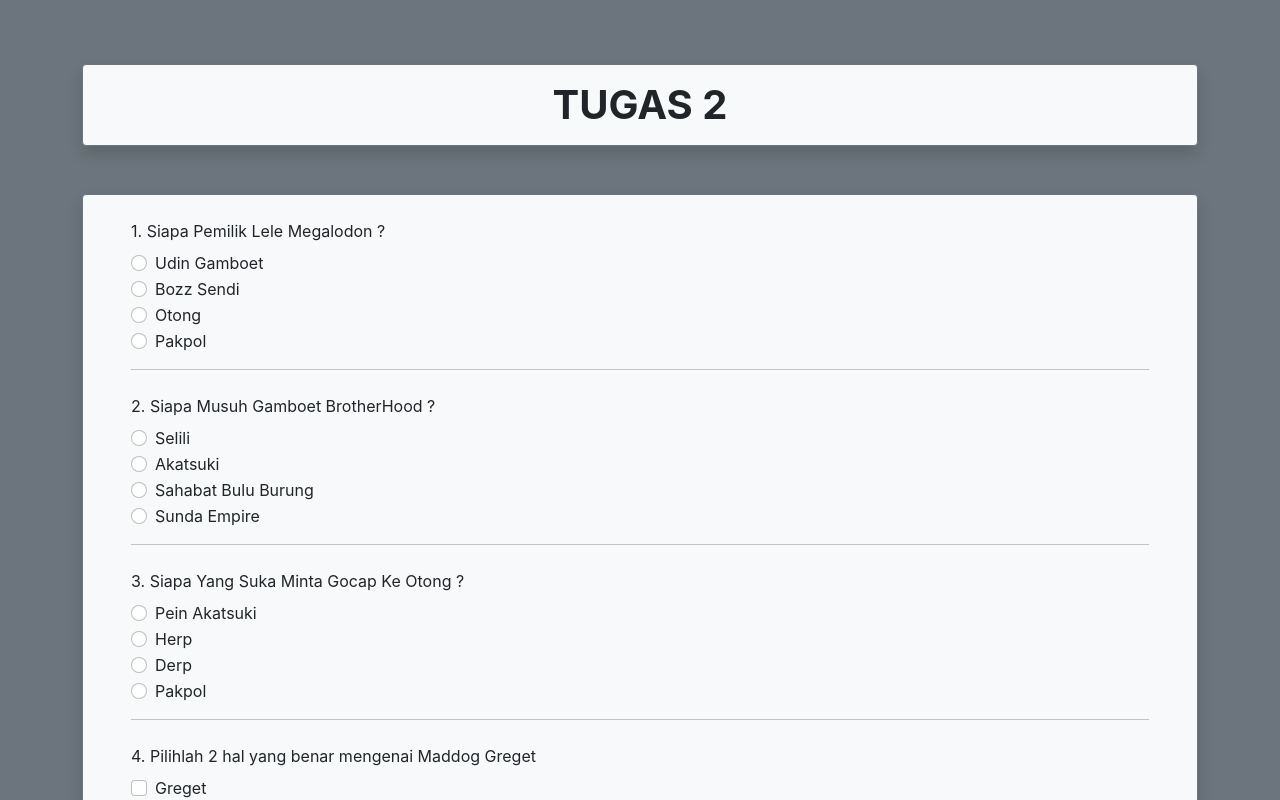
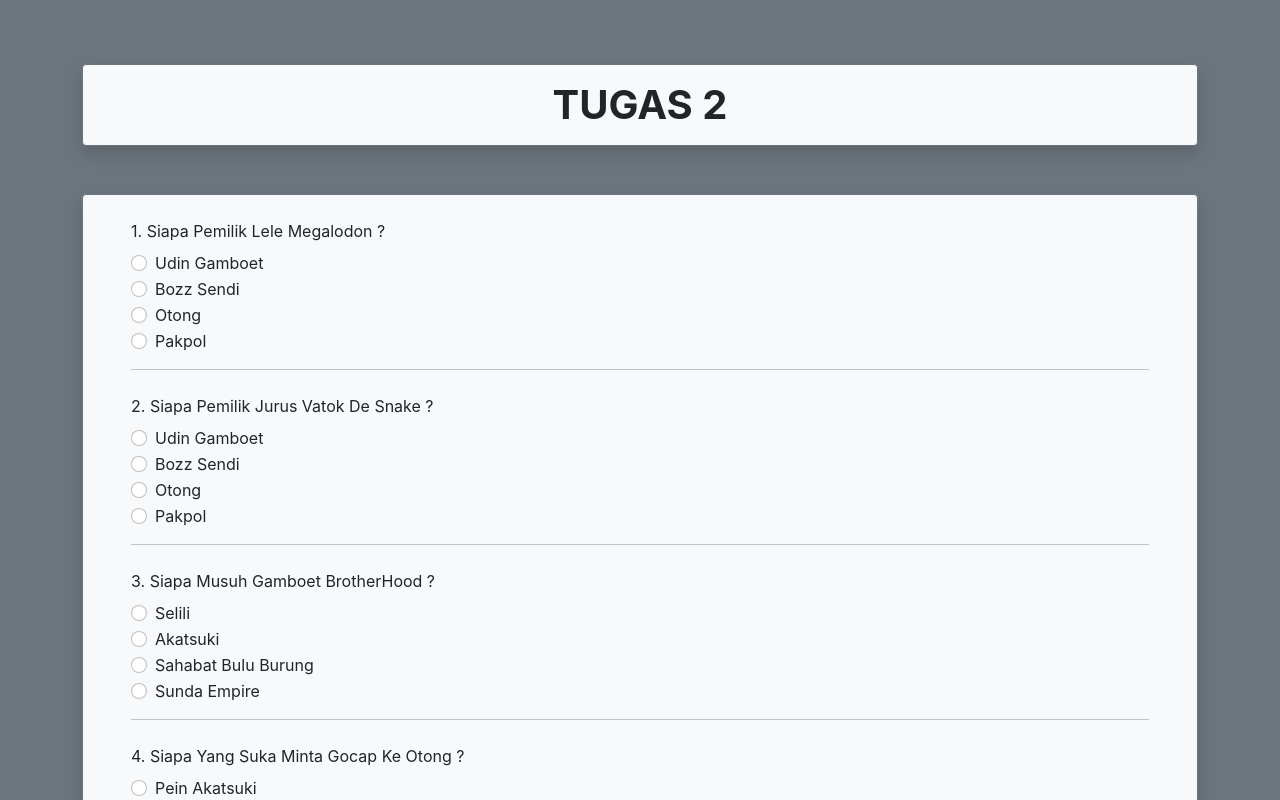
Before and after one commit to anggaalfiansah/Tugas-2-JuaraCoding, a React (Create React App) app: page / in a window 1280 px wide. Shown: the top 800 px of the page. Built offline with nearby package versions, Linux system fonts and the light colour scheme.

Commit message:
tambah soal

```diff
--- a/src/components/SoalData.js
+++ b/src/components/SoalData.js
@@ -1,50 +1,59 @@
 // Tambah Soal Disini
 export const SoalData = [
     {
-        type: 'radio',
-        soal: 'Siapa Pemilik Lele Megalodon ?',
-        a: 'Udin Gamboet',
-        b: 'Bozz Sendi',
-        c: 'Otong',
-        d: 'Pakpol',
-        jawab: 'b'
+        "type": 'radio',
+        "soal": 'Siapa Pemilik Lele Megalodon ?',
+        "a": 'Udin Gamboet',
+        "b": 'Bozz Sendi',
+        "c": 'Otong',
+        "d": 'Pakpol',
+        "jawab": 'b'
     },
     {
-        type: 'radio',
-        soal: 'Siapa Musuh Gamboet BrotherHood ?',
-        a: 'Selili',
-        b: 'Akatsuki',
-        c: 'Sahabat Bulu Burung',
-        d: 'Sunda Empire',
-        jawab: 'a'
+        "type": 'radio',
+        "soal": 'Siapa Pemilik Jurus Vatok De Snake ?',
+        "a": 'Udin Gamboet',
+        "b": 'Bozz Sendi',
+        "c": 'Otong',
+        "d": 'Pakpol',
+        "jawab": 'b'
     },
     {
-        type: 'radio',
-        soal: 'Siapa Yang Suka Minta Gocap Ke Otong ?',
-        a: 'Pein Akatsuki',
-        b: 'Herp',
-        c: 'Derp',
-        d: 'Pakpol',
-        jawab: 'd'
+        "type": 'radio',
+        "soal": 'Siapa Musuh Gamboet BrotherHood ?',
+        "a": 'Selili',
+        "b": 'Akatsuki',
+        "c": 'Sahabat Bulu Burung',
+        "d": 'Sunda Empire',
+        "jawab": 'a'
     },
     {
-        type: 'checkbox',
-        soal: 'Pilihlah 2 hal yang benar mengenai Maddog Greget',
-        option: ['Greget', 'Musuh Chuck Norris', 'Banci', 'Suka Black Pink'],
-        jawab: ['Greget', 'Musuh Chuck Norris']
+        "type": 'radio',
+        "soal": 'Siapa Yang Suka Minta Gocap Ke Otong ?',
+        "a": 'Pein Akatsuki',
+        "b": 'Herp',
+        "c": 'Derp',
+        "d": 'Pakpol',
+        "jawab": 'd'
     },
     {
-        type: 'checkbox',
-        soal: 'Pilihlah 2 hal yang benar mengenai Chuck Norris Banci',
-        option: ['Greget', 'Musuh Maddog Greget', 'Banci', 'Suka Bertarung'],
-        jawab: ['Musuh Maddog Greget', 'Banci']
+        "type": 'checkbox',
+        "soal": 'Pilihlah 2 hal yang benar mengenai Maddog Greget',
+        "option": ['Greget', 'Musuh Chuck Norris', 'Banci', 'Suka Black Pink'],
+        "jawab": ['Greget', 'Musuh Chuck Norris']
     },
     {
-        type: 'essay',
-        soal: 'Ceritakan Pengalamanmu Ketika Melakukan Hal Greget',
+        "type": 'checkbox',
+        "soal": 'Pilihlah 2 hal yang benar mengenai Chuck Norris Banci',
+        "option": ['Greget', 'Musuh Maddog Greget', 'Banci', 'Suka Bertarung'],
+        "jawab": ['Musuh Maddog Greget', 'Banci']
     },
     {
-        type: 'essay',
-        soal: 'Apa Pendapatmu Tentang Pakpol Yang Sering Minta Gocap Otong ?',
+        "type": 'essay',
+        "soal": 'Ceritakan Pengalamanmu Ketika Melakukan Hal Greget',
+    },
+    {
+        "type": 'essay',
+        "soal": 'Apa Pendapatmu Tentang Pakpol Yang Sering Minta Gocap Otong ?',
     }
 ];
```
Also changed, not shown: 1 other file (tests, documents, lock files or other folders).
